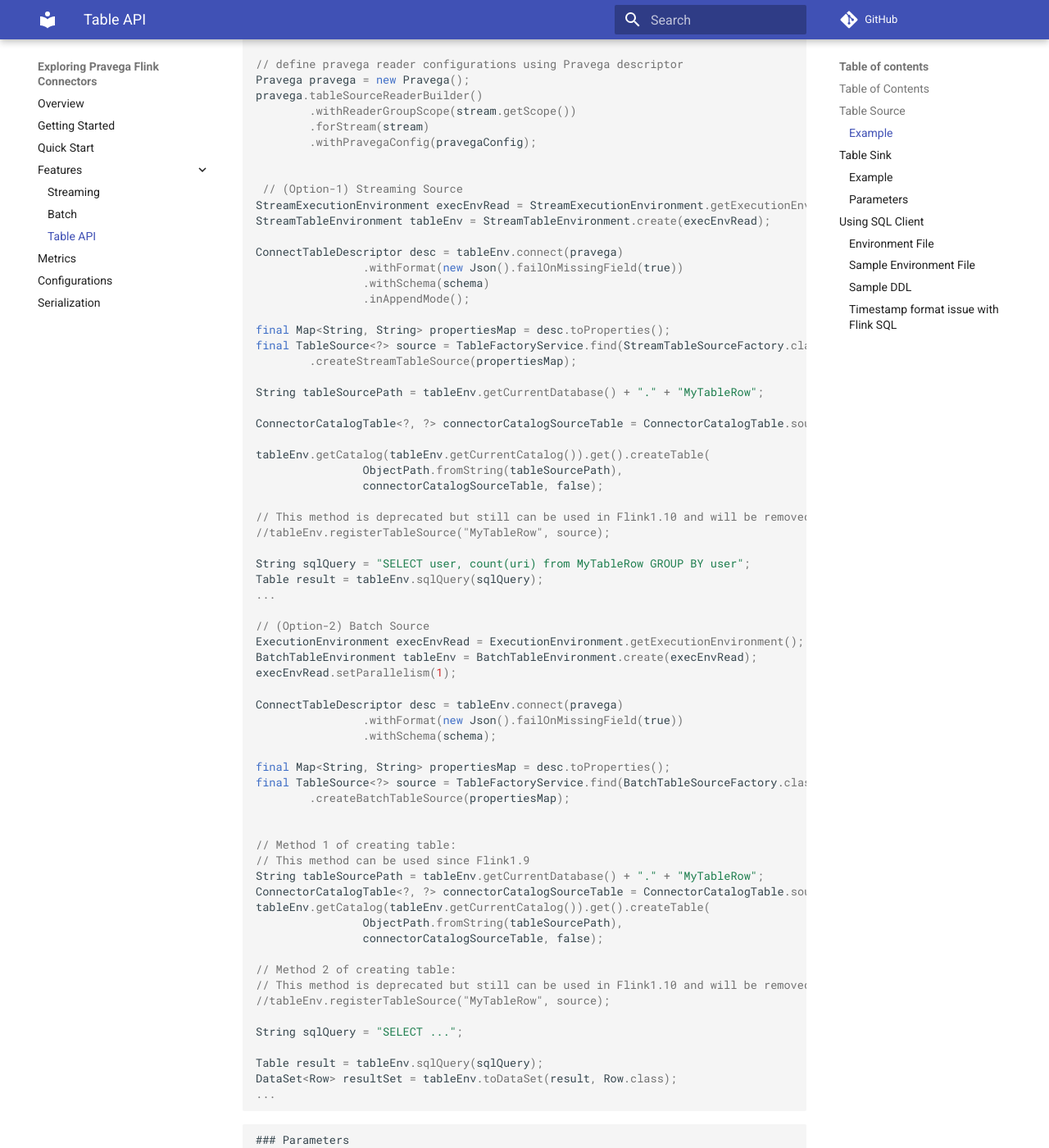
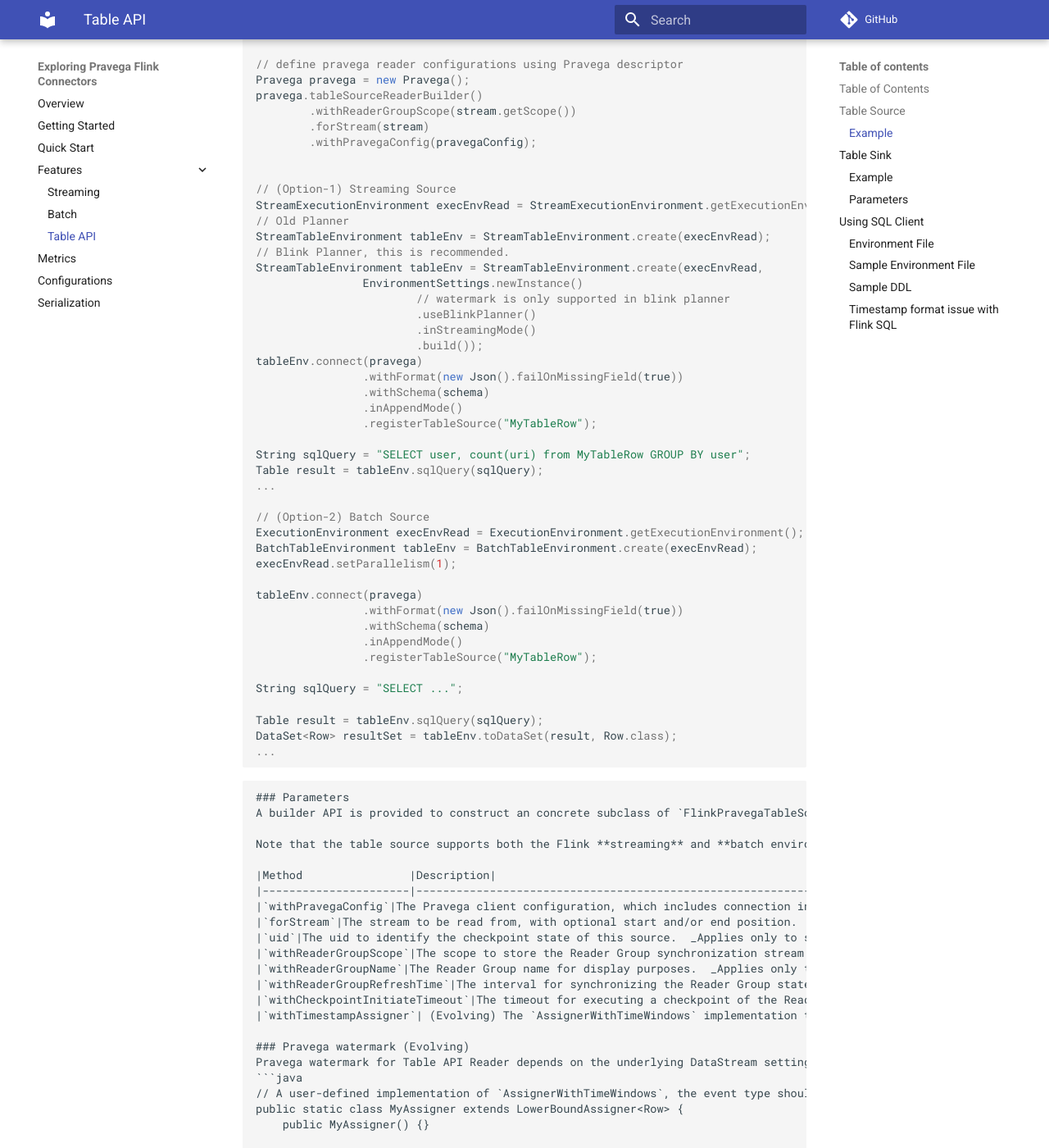
Before and after one commit to pravega/flink-connectors, an MkDocs documentation site: the page built from documentation/src/docs/table-api.md, in a window 1280 px wide and 1400 px high, scrolled down 1095 px. Shown: the whole window at 82% size. Built offline with MkDocs 1.6.1 and Material for MkDocs 9.7.7, drawn with Linux system fonts in a browser that asks for light colours; comment, search, counter and statistics services are not loaded; some of the changed text lies outside the part shown.

Commit message:
issue-357 update table-api.md
Signed-off-by: AlexanderZhao1 <Alexander_Zhao@dell.com>

````diff
--- a/documentation/src/docs/table-api.md
+++ b/documentation/src/docs/table-api.md
@@ -47,29 +47,22 @@
         .withPravegaConfig(pravegaConfig);
 
 
- // (Option-1) Streaming Source
+// (Option-1) Streaming Source
 StreamExecutionEnvironment execEnvRead = StreamExecutionEnvironment.getExecutionEnvironment();
+// Old Planner
 StreamTableEnvironment tableEnv = StreamTableEnvironment.create(execEnvRead);
-
-ConnectTableDescriptor desc = tableEnv.connect(pravega)
+// Blink Planner, this is recommended.
+StreamTableEnvironment tableEnv = StreamTableEnvironment.create(execEnvRead,
+                EnvironmentSettings.newInstance()
+                        // watermark is only supported in blink planner
+                        .useBlinkPlanner()
+                        .inStreamingMode()
+                        .build());
+tableEnv.connect(pravega)
                 .withFormat(new Json().failOnMissingField(true))
                 .withSchema(schema)
-                .inAppendMode();
-
-final Map<String, String> propertiesMap = desc.toProperties();
-final TableSource<?> source = TableFactoryService.find(StreamTableSourceFactory.class, propertiesMap)
-        .createStreamTableSource(propertiesMap);
-
-String tableSourcePath = tableEnv.getCurrentDatabase() + "." + "MyTableRow";
-
-ConnectorCatalogTable<?, ?> connectorCatalogSourceTable = ConnectorCatalogTable.source(source, false);
-
-tableEnv.getCatalog(tableEnv.getCurrentCatalog()).get().createTable(
-                ObjectPath.fromString(tableSourcePath),
-                connectorCatalogSourceTable, false);
-
-// This method is deprecated but still can be used in Flink1.10 and will be removed in Flink1.11
-//tableEnv.registerTableSource("MyTableRow", source);
+                .inAppendMode()
+                .registerTableSource("MyTableRow");
 
 String sqlQuery = "SELECT user, count(uri) from MyTableRow GROUP BY user";
 Table result = tableEnv.sqlQuery(sqlQuery);
@@ -80,26 +73,11 @@
 BatchTableEnvironment tableEnv = BatchTableEnvironment.create(execEnvRead);
 execEnvRead.setParallelism(1);
 
-ConnectTableDescriptor desc = tableEnv.connect(pravega)
+tableEnv.connect(pravega)
                 .withFormat(new Json().failOnMissingField(true))
-                .withSchema(schema);
-
-final Map<String, String> propertiesMap = desc.toProperties();
-final TableSource<?> source = TableFactoryService.find(BatchTableSourceFactory.class, propertiesMap)
-        .createBatchTableSource(propertiesMap);
-
-
-// Method 1 of creating table:
-// This method can be used since Flink1.9
-String tableSourcePath = tableEnv.getCurrentDatabase() + "." + "MyTableRow";
-ConnectorCatalogTable<?, ?> connectorCatalogSourceTable = ConnectorCatalogTable.source(source, true);
-tableEnv.getCatalog(tableEnv.getCurrentCatalog()).get().createTable(
-                ObjectPath.fromString(tableSourcePath),
-                connectorCatalogSourceTable, false);
-
-// Method 2 of creating table:
-// This method is deprecated but still can be used in Flink1.10 and will be removed in Flink1.11
-//tableEnv.registerTableSource("MyTableRow", source);
+                .withSchema(schema)
+                .inAppendMode()
+                .registerTableSource("MyTableRow");
 
 String sqlQuery = "SELECT ...";
 
@@ -169,7 +147,16 @@
 ```java
 // (Option-1) Streaming Sink
 StreamExecutionEnvironment env = StreamExecutionEnvironment.createLocalEnvironment().setParallelism(1);
-StreamTableEnvironment tableEnv = TableEnvironment.getTableEnvironment(env);
+// Old Planner
+StreamTableEnvironment tableEnv = StreamTableEnvironment.create(env);
+// Blink Planner, this is recommended.
+StreamTableEnvironment tableEnv = StreamTableEnvironment.create(env,
+                EnvironmentSettings.newInstance()
+                        // watermark is only supported in blink planner
+                        .useBlinkPlanner()
+                        .inStreamingMode()
+                        .build());
+
 Table table = tableEnv.fromDataStream(env.fromCollection(Arrays.asList(...));
 
 Pravega pravega = new Pravega();
@@ -180,25 +167,12 @@
 
 ConnectTableDescriptor desc = tableEnv.connect(pravega)
                 .withFormat(new Json().failOnMissingField(true))
-                .withSchema(new Schema().field("category", DataTypes.STRING())
-                                        .field("value", DataTypes.INT())
-                                        .field("timestamp", DataTypes.TIMESTAMP(3)))
-                .inAppendMode();
-desc.createTemporaryTable("test");
+                .withSchema(new Schema().field("category", DataTypes.STRING()).
+                        field("value", DataTypes.INT()));
 
-final Map<String, String> propertiesMap = desc.toProperties();
-final TableSink<?> sink = TableFactoryService.find(StreamTableSinkFactory.class, propertiesMap)
-                .createStreamTableSink(propertiesMap);
+desc.registerTableSink("PravegaSink");
 
-String tablePath = tableEnv.getCurrentDatabase() + "." + "PravegaSink";
-
-ConnectorCatalogTable<?, ?> connectorCatalogTable = ConnectorCatalogTable.sink(sink, false);
-
-tableEnv.getCatalog(tableEnv.getCurrentCatalog()).get().createTable(
-                ObjectPath.fromString(tablePath),
-                connectorCatalogTable, false);
-
-table.insertInto(tablePath);
+table.insertInto("PravegaSink");
 env.execute();
 
 // (Option-2) Batch Sink
@@ -216,21 +190,10 @@
                 .withFormat(new Json().failOnMissingField(true))
                 .withSchema(new Schema().field("category", DataTypes.STRING()).
                         field("value", DataTypes.INT()));
-desc.createTemporaryTable("test");
 
-final Map<String, String> propertiesMap = desc.toProperties();
-final TableSink<?> sink = TableFactoryService.find(BatchTableSinkFactory.class, propertiesMap)
-                .createBatchTableSink(propertiesMap);
+desc.registerTableSink("PravegaSink");
 
-String tablePath = tableEnv.getCurrentDatabase() + "." + "PravegaSink";
-
-ConnectorCatalogTable<?, ?> connectorCatalogSinkTable = ConnectorCatalogTable.sink(sink, true);
-
-tableEnv.getCatalog(tableEnv.getCurrentCatalog()).get().createTable(
-                ObjectPath.fromString(tableSinkPath),
-                connectorCatalogSinkTable, false);
-table.insertInto(tablePath);
-table.writeToSink(sink);
+table.insertInto("PravegaSink");
 env.execute();
 ```
 
````
